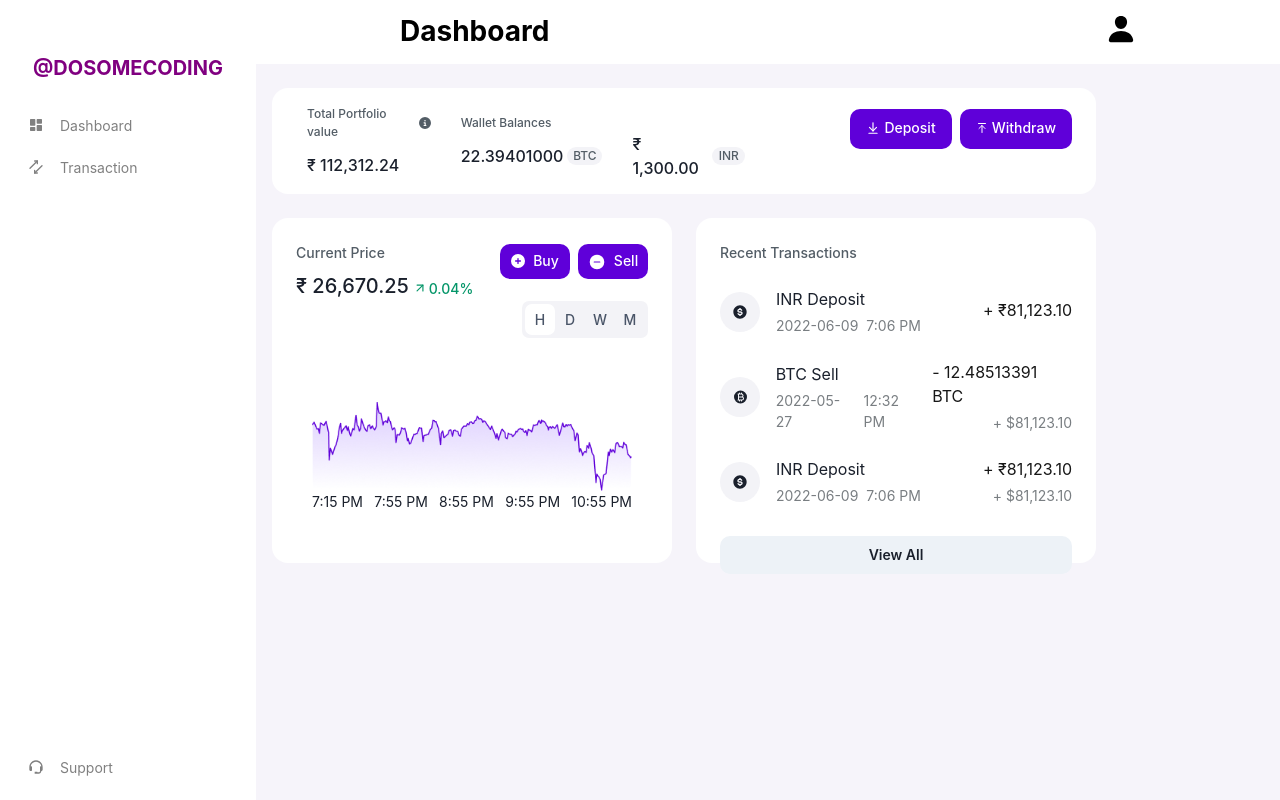
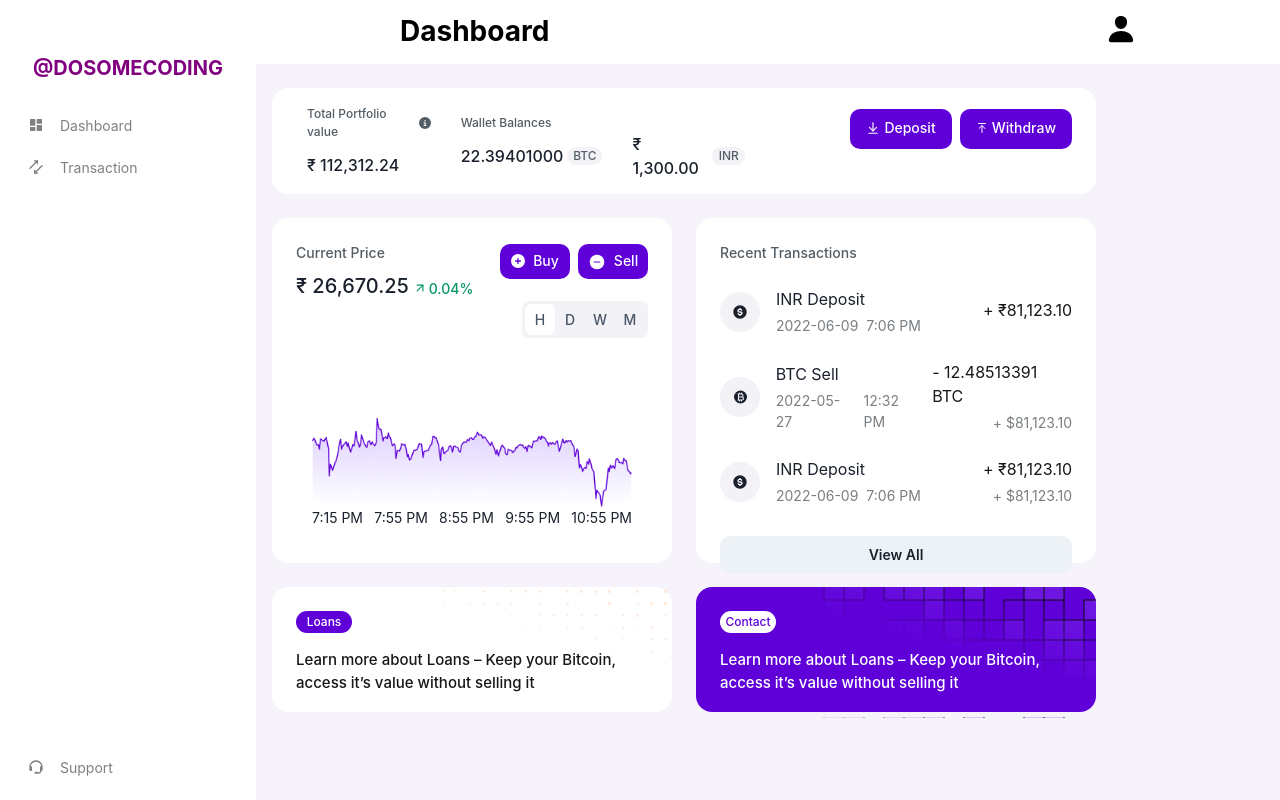
Before and after one commit to hassanalitahir71/Crypto-project, a React (Vite) app in the folder app/: page / in a window 1280 px wide. Built offline with nearby package versions, Linux system fonts and the light colour scheme.

Commit message:
feat: add LoanContactSection component with conditional styling for update state

```diff
--- a/app/src/Pages/Dashboard/DashBoard.jsx
+++ b/app/src/Pages/Dashboard/DashBoard.jsx
@@ -3,6 +3,7 @@ import DashBoardLayout from "../../assets/Components/DashBoardLayout";
 import PortfolioSection from "./components/PortfolioSection";
 import PriceSetion from "./components/PriceSetion";
 import TransactionSection from "./components/TransactionSection";
+import LoanContactSection from "./components/LoanContactSection";
 function DashBoard() {
   return (
     <>
@@ -23,6 +24,12 @@ function DashBoard() {
 
 
           </GridItem>
+          <GridItem colSpan={1}>
+            <LoanContactSection update={true}/>
+          </GridItem>
+           <GridItem colSpan={1}>
+            <LoanContactSection />
+          </GridItem>
         </Grid>
          </Box>
       </DashBoardLayout>
--- /dev/null
+++ b/app/src/Pages/Dashboard/components/LoanContactSection.jsx
@@ -0,0 +1,46 @@
+import { Box, Stack, Button, Text } from "@chakra-ui/react";
+
+const LoanContactSection = ({ update }) => {
+  return (
+    <Box
+      bg={update ? "#FFFFFF" : "#5F00D9"}
+      h="125px"
+      w="400px"
+      borderRadius="16px"
+    >
+      <Stack
+        gap="16px"
+        bgImage={update ? "url('/Visual.png')" : "url('/contact.png')"}
+        p="24px"
+      >
+        <Button
+          px="4px"
+          py="6px"
+          borderRadius="100px"
+          _hover={{
+            color: update ? "#171717" : "#5F00D9",
+            bg: update ? "#d9d3fa" : "gray",
+          }}
+          bg={update ? "#5F00D9" : "#FFFFFF"}
+          fontSize="12px"
+          fontWeight="500"
+          h="22px"
+          w="56px"
+          color={update ? "#FFFFFF" : "#5F00D9"}
+        >
+          {update ? "Loans" : "Contact"}
+        </Button>
+        <Text
+          fontSize="15px"
+          fontWeight="500"
+          color={update ? "#171717" : "#FFFFFF"}
+        >
+          Learn more about Loans – Keep your Bitcoin, access it’s value without
+          selling it
+        </Text>
+      </Stack>
+    </Box>
+  );
+};
+
+export default LoanContactSection;
--- a/app/src/Pages/Dashboard/components/PriceSetion.jsx
+++ b/app/src/Pages/Dashboard/components/PriceSetion.jsx
@@ -125,7 +125,7 @@ const PriceSetion = () => {
             <Flex>
               <TabPanels>
                 <TabPanel>
-                  <Img w="100%" src="\Graph.png" mt="3rem" />
+                  <Img w="100%" src="\Graph.png" mt="4rem" />
                   <HStack justify="space-between">
                     {timestamps.map((timestamp) => (
                       <Text key={timestamp} fontSize="sm" color="black.80">
@@ -135,7 +135,7 @@ const PriceSetion = () => {
                   </HStack>
                 </TabPanel>
                 <TabPanel>
-                  <Img w="100%" src="\Graph.png" mt="3rem" />
+                  <Img w="100%" src="\Graph.png" mt="4rem" />
                   <HStack justify="space-between">
                     {daytamps.map((daytamps) => (
                       <Text key={daytamps} fontSize="sm" color="black.80">
@@ -145,7 +145,7 @@ const PriceSetion = () => {
                   </HStack>
                 </TabPanel>
                 <TabPanel>
-                  <Img w="100%" src="\Graph.png" mt="3rem" />
+                  <Img w="100%" src="\Graph.png" mt="4rem" />
                   <HStack justify="space-between">
                     {weaktamps.map((weaktamps) => (
                       <Text key={weaktamps} fontSize="sm" color="black.80">
@@ -155,7 +155,7 @@ const PriceSetion = () => {
                   </HStack>
                 </TabPanel>
                 <TabPanel>
-                  <Img w="100%" src="\Graph.png" mt="3rem" />
+                  <Img w="100%" src="\Graph.png" mt="4rem" />
                   <HStack justify="space-between">
                     {monthtamps.map((monthtamps) => (
                       <Text key={monthtamps} fontSize="sm" color="black.80">
```
Also changed, not shown: app/public/Visual.png (added), app/public/contact.png (added).
